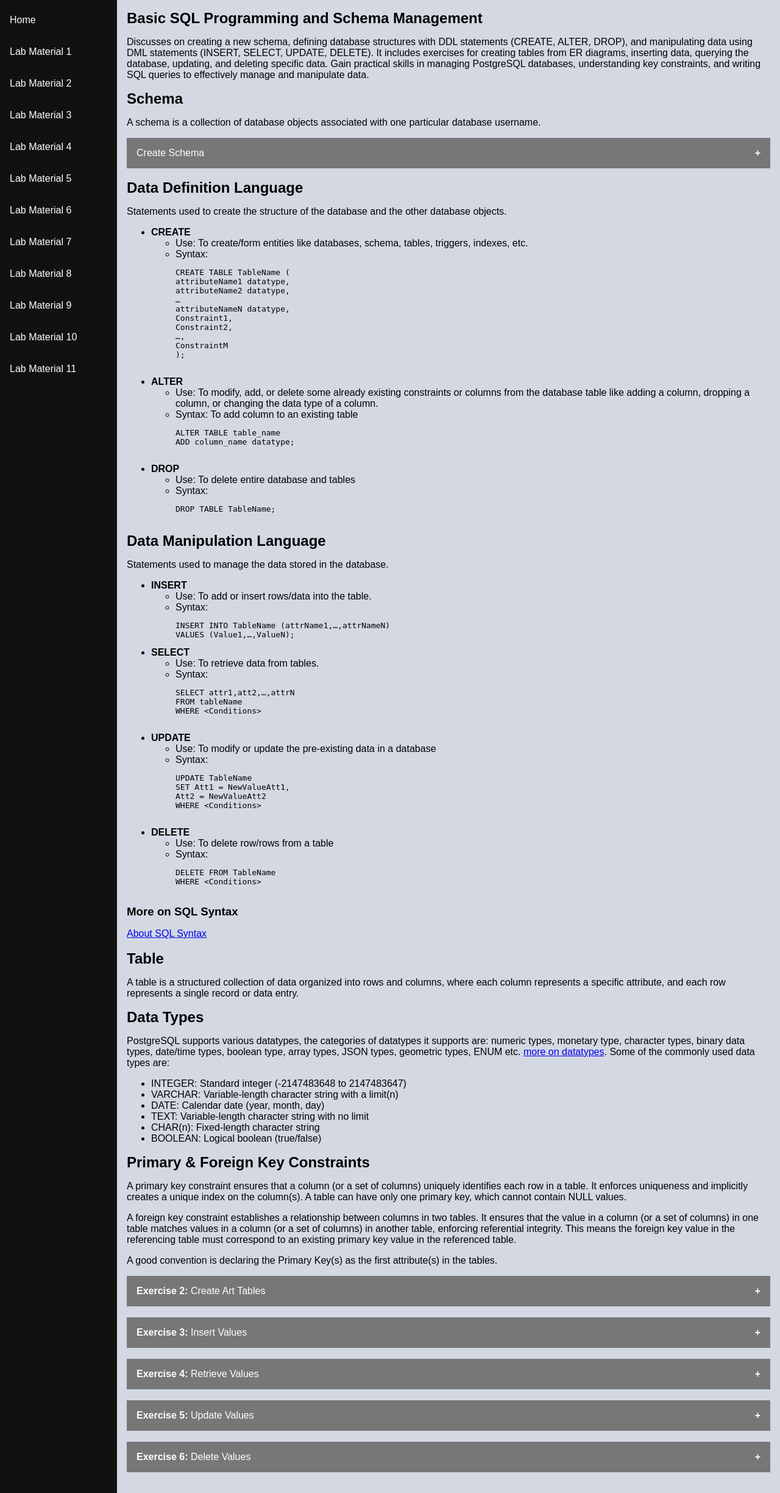
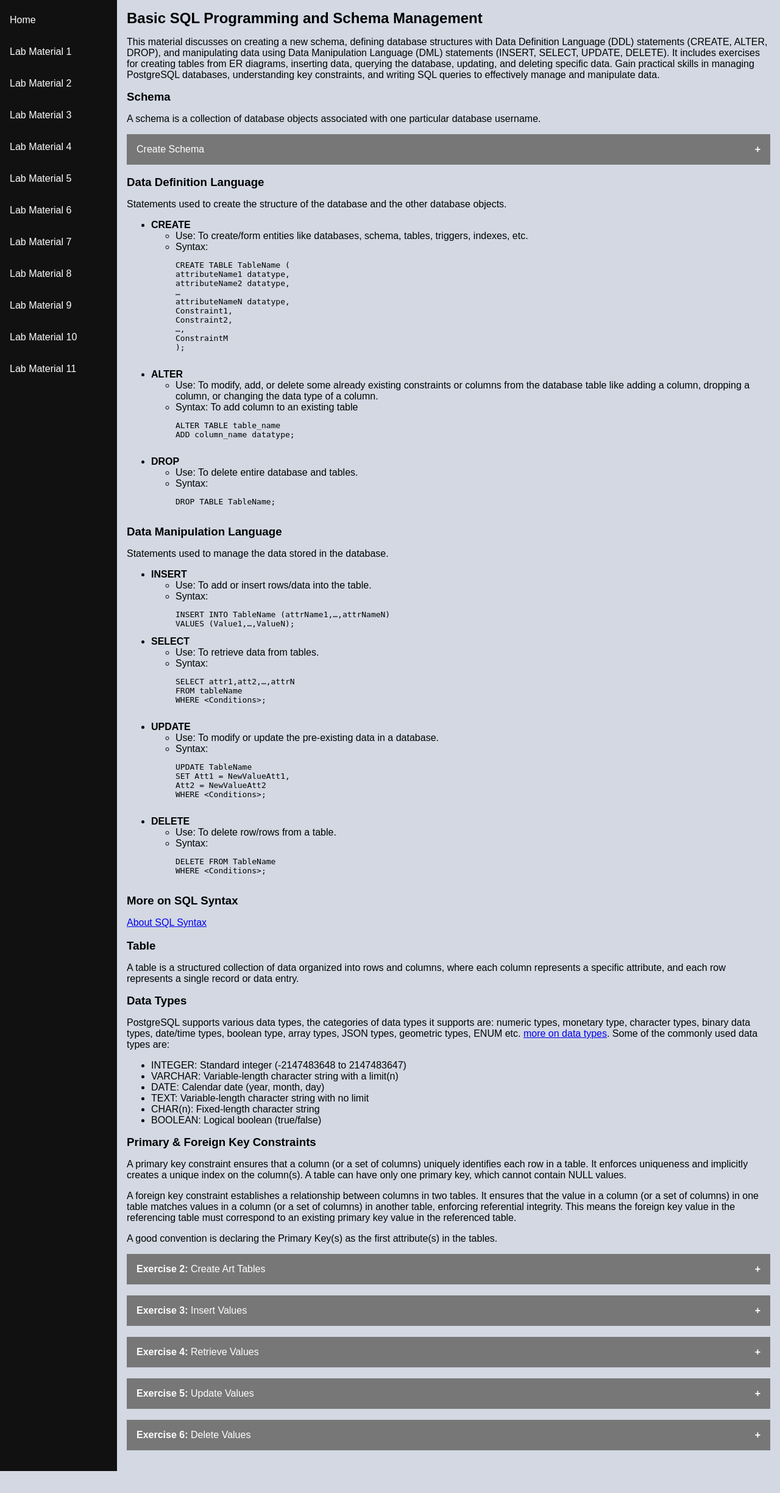
Before and after one commit to Maha-Muthu/query-craft, a Flask app: page /lab-material-two in a window 1280 px wide. Shown: the part 50-2498 px from the top of the page at 61% size. After the commit the page ends 2462 px from the top, so only its background shows below. Run offline with Flask 2, Linux system fonts and the light colour scheme; some libraries are stand-ins or nearby versions.

Commit message:
Proof Read Lab Material 1,2,3

```diff
--- a/query-craft/docker-compose.yml
+++ b/query-craft/docker-compose.yml
@@ -24,7 +24,7 @@ services:
       PGADMIN_DEFAULT_EMAIL: admin@admin.com
       PGADMIN_DEFAULT_PASSWORD: admin
     ports:
-      - "8081:80" #Change the Port 8082 if aldready beimg used.
+      - "8081:80" #Change the Port 8081 if aldready beimg used.
     volumes:
       - query-craft_pgadmin_data:/var/lib/pgadmin
     depends_on:
--- a/templates/lab-material-two.html
+++ b/templates/lab-material-two.html
@@ -10,6 +10,16 @@
   <link rel="stylesheet" href="static/css/query-input-design.css">
   <link rel="stylesheet" href="static/css/query-response-table-design.css">
   <link rel="stylesheet" href="static/css/table-design.css">
+  <style>
+    .prevent-select {
+      -webkit-user-select: none;
+      /* Safari */
+      -ms-user-select: none;
+      /* IE 10 and IE 11 */
+      user-select: none;
+      /* Standard syntax */
+    }
+  </style>
 </head>
 
 <body>
@@ -42,12 +52,14 @@
     </nav>
     <main>
       <h2>Basic SQL Programming and Schema Management</h2>
-      <p>Discusses on creating a new schema, defining database structures with DDL statements (CREATE, ALTER, DROP),
-        and manipulating data using DML statements (INSERT, SELECT, UPDATE, DELETE). It includes exercises for
+      <p>This material discusses on creating a new schema, defining database structures with Data Definition Language
+        (DDL) statements (CREATE, ALTER, DROP),
+        and manipulating data using Data Manipulation Language (DML) statements (INSERT, SELECT, UPDATE, DELETE). It
+        includes exercises for
         creating tables from ER diagrams, inserting data, querying the database, updating, and deleting specific data.
         Gain practical skills in managing PostgreSQL databases, understanding key constraints, and writing SQL queries
         to effectively manage and manipulate data.</p>
-      <h2>Schema</h2>
+      <h3>Schema</h3>
       <p>A schema is a collection of database objects associated with one particular database username.</p>
       <button class="collapsible">Create Schema</button>
       <div class="content">
@@ -55,15 +67,15 @@
         <p>When naming a PostgreSQL schema, the rules and conventions to follow:</p>
         <ul>
           <li><b>Start with a letter or underscore('_')</b>.</li>
-          <li><b>Subsequent characters:</b>After the first character, the name can include letters, digits (0-9),
+          <li><b>Subsequent characters: </b>After the first character, the name can include letters, digits (0-9),
             underscores (_), or dollar signs ($).</li>
-          <li><b>Case sensitivity:</b>Schema names are case-sensitive. By default, unquoted names are converted to
+          <li><b>Case sensitivity: </b>Schema names are case-sensitive. By default, unquoted names are converted to
             lowercase, so ProductCatalogSchema and productcatalogchema are treated as the same name unless quoted (eg.
             "ProductCatalogSchema") when the casing is preserved.</li>
-          <li><b>Length limit:</b>The maximum length for a schema name is 63 characters.</li>
-          <li><b>Reserved prefix:</b>Names beginning with "pg_" are reserved for system purposes and cannot be used by
+          <li><b>Length limit: </b>The maximum length for a schema name is 63 characters.</li>
+          <li><b>Reserved prefix: </b>Names beginning with "pg_" are reserved for system purposes and cannot be used by
             users.</li>
-          <li><b>Avoid keywords:</b>While you can use keywords as schema names if they are quoted, it is generally
+          <li><b>Avoid keywords: </b>While you can use keywords as schema names if they are quoted, it is generally
             best to avoid doing so to prevent confusion and potential errors in queries.</li>
         </ul>
         <h3>Query syntax to create schema:</h3>
@@ -79,19 +91,16 @@ CREATE SCHEMA SchemaName;
           <div class="alert-container"></div>
         </form>
         <br>
-        <button class="collapsible">Create Laboratories Schema</button>
+        <button class="collapsible">Create laboratories Schema</button>
         <div class="content">
           <br>
-          <p>CREATE SCHEMA laboratories;</p>
+          <p class="prevent-select">CREATE SCHEMA laboratories;</p>
           <br>
         </div>
         <br>
         <p>The default schema is "public", in order to use another schema, just append the queries with "requiredSchema"
           before the table name.</p>
         <h3>Alternatively, Create a schema using pgAdmin</h3>
-        <a href="http://localhost:8080" target="_blank">Open pgAdmin</a>
-        <br><br>
-        <p>After logging in and reaching the homepage, expand the Servers section and enter the database password.</p>
         <p>Right Click over Schemas Section and Select "Create Schema"</p>
         <img src="{{ url_for('static', filename='images/createSchema.png') }}" alt="Create Schema"
           class="responsive-image">
@@ -101,12 +110,12 @@ CREATE SCHEMA SchemaName;
         <br>
         <p>The default schema is "public", in order to use another schema, first execute
         <pre>
-  SET search_path = "requiredSchema" </pre>
-        in the Query Tool. This sentence has to be executed everytime we start the Query Tool in pgAdmin.</p>
+SET search_path = "requiredSchema"; </pre>
+        in the Query Tool. This sentence has to be executed every time we start the Query Tool in pgAdmin.</p>
         <br>
       </div>
       <br>
-      <h2>Data Definition Language</h2>
+      <h3>Data Definition Language</h3>
       <p>Statements used to create the structure of the database
         and the other database objects.
       </p>
@@ -150,7 +159,7 @@ ADD column_name datatype;
         <li><b>DROP</b>
           <ul>
             <li>
-              Use: To delete entire database and tables
+              Use: To delete entire database and tables.
             </li>
             <li>Syntax:
               <pre>
@@ -160,7 +169,7 @@ DROP TABLE TableName;
           </ul>
         </li>
       </ul>
-      <h2>Data Manipulation Language</h2>
+      <h3>Data Manipulation Language</h3>
       <p>Statements used to manage the data stored in the
         database.
       </p>
@@ -187,7 +196,7 @@ VALUES (Value1,…,ValueN);
               <pre>
 SELECT attr1,att2,…,attrN
 FROM tableName
-WHERE &lt;Conditions&gt;
+WHERE &lt;Conditions&gt;;
               </pre>
             </li>
           </ul>
@@ -195,14 +204,14 @@ WHERE &lt;Conditions&gt;
         <li><b>UPDATE</b>
           <ul>
             <li>
-              Use: To modify or update the pre-existing data in a database
+              Use: To modify or update the pre-existing data in a database.
             </li>
             <li>Syntax:
               <pre>
 UPDATE TableName
 SET Att1 = NewValueAtt1,
 Att2 = NewValueAtt2
-WHERE &lt;Conditions&gt;
+WHERE &lt;Conditions&gt;;
               </pre>
             </li>
           </ul>
@@ -210,12 +219,12 @@ WHERE &lt;Conditions&gt;
         <li><b>DELETE</b>
           <ul>
             <li>
-              Use: To delete row/rows from a table
+              Use: To delete row/rows from a table.
             </li>
             <li>Syntax:
               <pre>
 DELETE FROM TableName
-WHERE &lt;Conditions&gt;
+WHERE &lt;Conditions&gt;;
               </pre>
             </li>
           </ul>
@@ -224,19 +233,19 @@ WHERE &lt;Conditions&gt;
       <h3>More on SQL Syntax</h3>
       <a href="http://www.faqs.org/docs/ppbook/c22759.htm" target="_blank">About SQL Syntax</a>
       <br> <br>
-      <h2>Table</h2>
+      <h3>Table</h3>
       <p>
         A table is a structured collection of data organized into rows and columns, where each column represents a
         specific
         attribute, and each row represents a single record or data entry.
       </p>
-      <h2>Data Types</h2>
+      <h3>Data Types</h3>
       <p>
-        PostgreSQL supports various datatypes, the categories of datatypes it supports are: numeric types, monetary
+        PostgreSQL supports various data types, the categories of data types it supports are: numeric types, monetary
         type,
         character types, binary data types, date/time types, boolean type, array types, JSON types, geometric types,
         ENUM etc.
-        <a href="https://www.postgresql.org/docs/9.5/datatype.html" target="_blank">more on datatypes</a>. Some of the
+        <a href="https://www.postgresql.org/docs/9.5/datatype.html" target="_blank">more on data types</a>. Some of the
         commonly used data types are:
       </p>
       <ul>
@@ -247,7 +256,7 @@ WHERE &lt;Conditions&gt;
         <li>CHAR(n): Fixed-length character string</li>
         <li>BOOLEAN: Logical boolean (true/false)</li>
       </ul>
-      <h2>Primary & Foreign Key Constraints</h2>
+      <h3>Primary & Foreign Key Constraints</h3>
       <p>
         A primary key constraint ensures that a column (or a set of columns) uniquely identifies each row in a table. It
         enforces uniqueness and implicitly creates a unique index on the column(s). A table can have only one primary
@@ -292,7 +301,7 @@ WHERE &lt;Conditions&gt;
         <button class="collapsible">Create Art Work Tables</button>
         <div class="content">
           <br>
-          <p>CREATE TABLE laboratories.Artist(
+          <p class="prevent-select">CREATE TABLE laboratories.Artist(
             AName VARCHAR(20),
             Birthplace
             VARCHAR(20),
@@ -300,7 +309,7 @@ WHERE &lt;Conditions&gt;
             DateOfBirth DATE,
             PRIMARY KEY
             (AName));</p>
-          <p>
+          <p class="prevent-select">
             CREATE TABLE laboratories.Customer(
             CustId INTEGER,
             Name VARCHAR(20),
@@ -308,7 +317,7 @@ WHERE &lt;Conditions&gt;
             Amount NUMERIC(8,2),
             PRIMARY KEY (CustId));
           </p>
-          <p>CREATE TABLE laboratories.Artwork(
+          <p class="prevent-select">CREATE TABLE laboratories.Artwork(
             Title VARCHAR(20),
             Year INTEGER,
             Type VARCHAR(20),
@@ -317,7 +326,7 @@ WHERE &lt;Conditions&gt;
             PRIMARY KEY (Title),
             FOREIGN KEY(AName)
             REFERENCES laboratories.Artist);</p>
-          <p>
+          <p class="prevent-select">
             CREATE TABLE laboratories.LikeArtist(
             CustId INTEGER,
             AName VARCHAR(20),
@@ -337,9 +346,9 @@ WHERE &lt;Conditions&gt;
       <div class="content">
         <br>
         <ul>
-          <li>Character values are quoted by ' ' , and numerical values are unquoted when inserting</li>
-          <li>Several inserts can be done consecutively in Query Tool</li>
-          <li>Multiple inserts into the same table can be done by separating them with a comma(,)</li>
+          <li>Character values are quoted by ' ' , and numerical values are unquoted when inserting.</li>
+          <li>Several inserts can be done consecutively in Query Tool.</li>
+          <li>Multiple inserts into the same table can be done by separating them with a comma(,).</li>
         </ul>
         <p>Insert the following 3 Rows, make sure to use the laboratories schema created above (append schemaName to the
           tableName):</p>
@@ -363,7 +372,7 @@ WHERE &lt;Conditions&gt;
             <li>Title: Blue, The Cardsharps</li>
             <li>Year: 2000, 1594</li>
             <li>Type: Modern, Baroque</li>
-            <li>Price: 10000.00, 400000.00</li>
+            <li>Price: 10000.00, 40000.00</li>
             <li>AName: Smith, Caravaggio</li>
           </ul>
         </ul>
@@ -378,15 +387,15 @@ WHERE &lt;Conditions&gt;
         <button class="collapsible">Insert Into Art Work Tables</button>
         <div class="content">
           <br><br>
-          <p>INSERT INTO laboratories.Artist(AName,Birthplace, Style, DateOfBirth) VALUES
+          <p class="prevent-select">INSERT INTO laboratories.Artist(AName,Birthplace, Style, DateOfBirth) VALUES
             ('Caravaggio','Milan','Baroque','1571-09-28' ), ('Smith', 'Ottawa', 'Modern', '1977-12-12'),
             ('Picasso','Malaga','Cubism','1881-10-25');
           </p>
-          <p>
+          <p class="prevent-select">
             INSERT INTO laboratories.Customer(CustId,Name,Address,Amount) VALUES (1,'John','Ottawa',8.5),
             (2,'Amy','Orleans',9.0), (3,'Peter','Gatineau',6.3);
           </p>
-          <p>
+          <p class="prevent-select">
             INSERT INTO laboratories.Artwork(Title,Year,Type,Price,AName) VALUES ('Blue',
             2000,'Modern',10000.00,'Smith'),
             ('The Cardsharps', 1594,'Baroque',40000.00,'Caravaggio');
@@ -399,7 +408,7 @@ WHERE &lt;Conditions&gt;
       <button class="collapsible"><b>Exercise 4:</b> Retrieve Values</button>
       <div class="content">
         <br>
-        <p>Retrieve data using SELECT Statement</p>
+        <p>Retrieve data using SELECT Statements.</p>
         <p>Get the style of the artist whose name is Smith.</p>
         <form class="queryForm">
           <input type="text" class="query" placeholder="Query" required>
@@ -425,7 +434,7 @@ WHERE &lt;Conditions&gt;
 
         </form>
         <br>
-        <button class="collapsible">Retrieve Data From Art Work Tables</button>
+        <button class="collapsible">Retrieve Data from Art Work Tables</button>
         <div class="content">
           <br><br>
           <h3>Get the style of the artist whose name is Smith.</h3>
@@ -445,7 +454,7 @@ WHERE &lt;Conditions&gt;
             </table>
             <br>
           </div>
-          <p><b>Query: </b>SELECT Style FROM laboratories.Artist WHERE AName = 'Smith';</p>
+          <p class="prevent-select"><b>Query: </b>SELECT Style FROM laboratories.Artist WHERE AName = 'Smith';</p>
 
           <h3>List all artists that are born in Ottawa.</h3>
           <p><b>Expected Results: </b></p>
@@ -460,7 +469,7 @@ WHERE &lt;Conditions&gt;
             </table>
             <br>
           </div>
-          <p><b>Query: </b>
+          <p class="prevent-select"><b>Query: </b>
             SELECT Aname FROM laboratories.Artist WHERE Birthplace = 'Ottawa';
           </p>
           <h3>List the titles and prices of all artworks painted in 2000.</h3>
@@ -478,8 +487,8 @@ WHERE &lt;Conditions&gt;
             </table>
             <br>
           </div>
-          <p><b>Query: </b>
-            SELECT Title,Price FROM laboratories.Artwork WHERE Year =2000;
+          <p class="prevent-select"><b>Query: </b>
+            SELECT Title,Price FROM laboratories.Artwork WHERE Year = 2000;
           </p>
           <br>
         </div>
@@ -491,7 +500,7 @@ WHERE &lt;Conditions&gt;
         <br>
         <p>Modify certain data satisfying a condition
           from a table with UPDATE command. If the WHERE clause is omitted, all records will be
-          updated permanently</p>
+          updated permanently.</p>
         <p>Change the name of the customer with id 1 to Bruce.</p>
         <form class="queryForm">
           <input type="text" class="query" placeholder="Query" required>
@@ -500,8 +509,8 @@ WHERE &lt;Conditions&gt;
           <div class="alert-container"></div>
         </form>
         <br>
-        <p>Update the Amount value for all the Customers in the
-          Database to be 9.8 and the address to be Gatineau.
+        <p>Update the amount value for all the customers in the
+          database to be 9.8 and the address to be Gatineau.
         </p>
         <form class="queryForm">
           <input type="text" class="query" placeholder="Query" required>
@@ -510,15 +519,15 @@ WHERE &lt;Conditions&gt;
           <div class="alert-container"></div>
         </form>
         <br>
-        <button class="collapsible">Update Data From Art Work Tables</button>
+        <button class="collapsible">Update Data from Art Work Tables</button>
         <div class="content">
           <br><br>
           <h3>Change the name of the customer with id 1 to Bruce.</h3>
-          <p>UPDATE laboratories.Customer SET Name = 'Bruce' WHERE CustId = 1;
+          <p class="prevent-select">UPDATE laboratories.Customer SET Name = 'Bruce' WHERE CustId = 1;
           </p>
-          <h3>Update the Amount value for all the Customers in the
+          <h3>Update the amount value for all the customers in the
             Database to be 9.8 and the address to be Gatineau.</h3>
-          <p>
+          <p class="prevent-select">
             UPDATE laboratories.Customer SET Amount = 9.8, Address = 'Gatineau';
           </p>
           <br>
@@ -531,11 +540,11 @@ WHERE &lt;Conditions&gt;
         <br>
         <p>We can delete certain rows satisfying a condition from a table
           with DELETE command. If the WHERE clause is omitted, all records will be
-          deleted permanently</p>
+          deleted permanently.</p>
         <pre>
-DELETE FROM TableName WHERE Condition
+DELETE FROM TableName WHERE Condition;
           </pre>
-        <p>Remove Customer Bruce from our Database.</p>
+        <p>Remove customer Bruce from our database.</p>
         <form class="queryForm">
           <input type="text" class="query" placeholder="Query" required>
           <br><br>
@@ -543,7 +552,7 @@ DELETE FROM TableName WHERE Condition
           <div class="alert-container"></div>
         </form>
         <br>
-        <p>Remove all the remaining Customers from the Database.
+        <p>Remove all the remaining customers from the database.
         </p>
         <form class="queryForm">
           <input type="text" class="query" placeholder="Query" required>
@@ -552,16 +561,15 @@ DELETE FROM TableName WHERE Condition
           <div class="alert-container"></div>
         </form>
         <br>
-        <button class="collapsible">Delete Data From Art Work Tables</button>
+        <button class="collapsible">Delete Data from Art Work Tables</button>
         <div class="content">
           <br><br>
-          <h3>Remove Customer Bruce from our Database.</h3>
-          <p>DELETE FROM laboratories.Customer WHERE Name = 'Bruce';
-
+          <h3>Remove customer Bruce from our database.</h3>
+          <p class="prevent-select">DELETE FROM laboratories.Customer WHERE Name = 'Bruce';
           </p>
-          <h3>Remove all the remaining Customers from the Database.
+          <h3>Remove all the remaining customers from the database.
           </h3>
-          <p>
+          <p class="prevent-select">
             DELETE FROM laboratories.Customer;
           </p>
           <br>
@@ -569,10 +577,9 @@ DELETE FROM TableName WHERE Condition
         <br>
       </div>
       <br>
-      <script src="static/js/collapsiblescript.js"></script>
     </main>
   </div>
-
+  <script src="static/js/collapsiblescript.js"></script>
   <script src="static/js/query-execution.js"></script>
 </body>
 
--- a/templates/practice-query-five.html
+++ b/templates/practice-query-five.html
@@ -30,7 +30,7 @@
         </nav>
         <main>
             <h2>Movie Review Schema</h2>
-            <p>TThis schema, named movie_review, consists of three tables: Movies, Users, and Movie_Rating. The Movies
+            <p>This schema, named movie_review, consists of three tables: Movies, Users, and Movie_Rating. The Movies
                 table stores unique movie records, and the Users table stores unique user records, each with their own
                 identifier. The Movie_Rating table links movies and users together, allowing each user to rate specific
                 movies, with a composite primary key ensuring that each movie-user pair is unique.</p>
--- a/templates/practice-query-one.html
+++ b/templates/practice-query-one.html
@@ -50,7 +50,7 @@
                 alt="Periodic Table Table Description" class="responsive-image">
             <br>
             <h3>Sample Data from Periodic Table</h3>
-            <img src="{{ url_for('static', filename='images/PeriodicTable.png') }}" alt="Create Schema"
+            <img src="{{ url_for('static', filename='images/PeriodicTable.png') }}" alt="Periodic Table"
                 class="responsive-image">
             <br>
             <h3>Attributes</h3>
```
Also changed, not shown: templates/lab-material-one.html (+35 -24 lines), templates/lab-material-three.html (+37 -33 lines), 2 other files.
